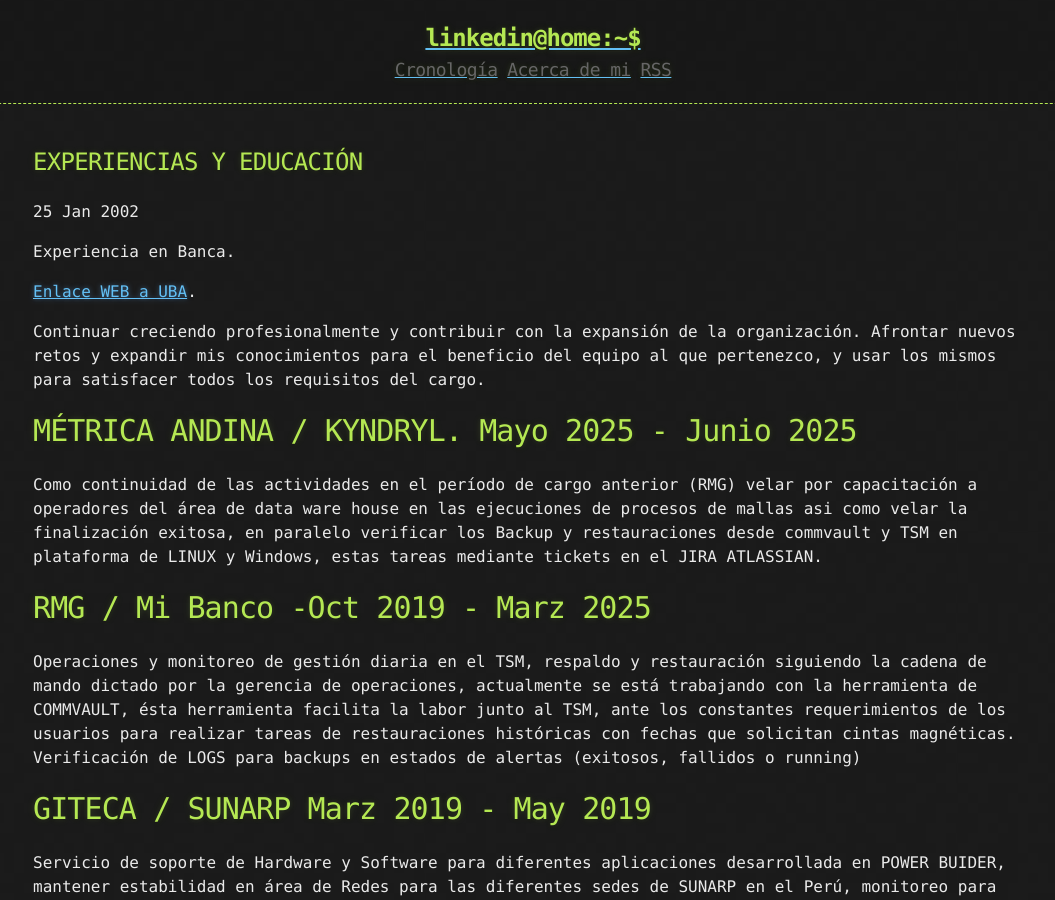
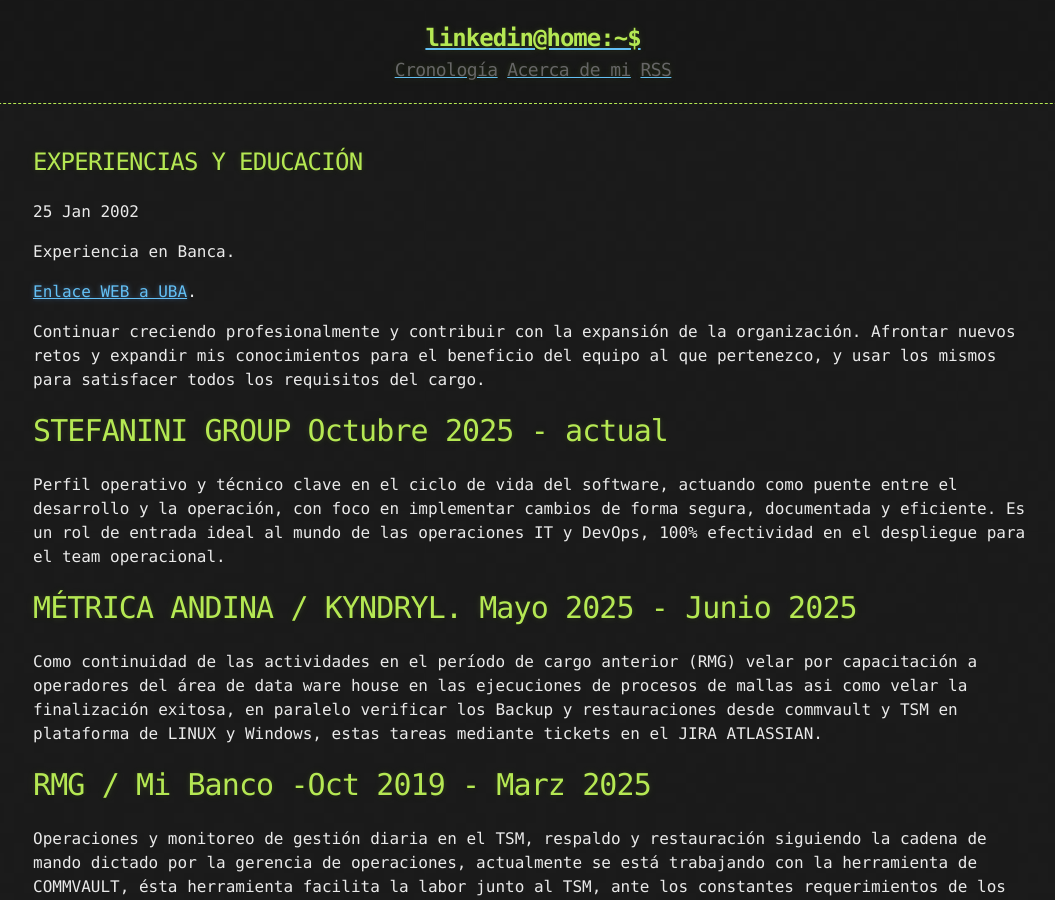
Before and after one commit to parramiguel/parramiguel.github.io, a Jekyll site: the page built from _posts/2002-01-25-Experiencias.md, in a window 1280 px wide and 900 px high. Shown: the whole window, without its empty margins (107-1162 px from the left). Built offline with Jekyll 4.4.1, drawn with Linux system fonts in a browser that asks for light colours.

Commit message:
Oct - actual

```diff
--- a/_posts/2002-01-25-Experiencias.md
+++ b/_posts/2002-01-25-Experiencias.md
@@ -8,6 +8,10 @@ Experiencia en Banca.
 [Enlace WEB a UBA](http://bit.ly/2lJMsgO).
 
 Continuar creciendo profesionalmente y contribuir con la expansión de la organización. Afrontar nuevos retos y expandir mis conocimientos para el beneficio del equipo al que pertenezco, y usar los mismos para satisfacer todos los requisitos del cargo.
+
+# [](#header-1) STEFANINI GROUP Octubre 2025 - actual
+
+Perfil operativo y técnico clave en el ciclo de vida del software, actuando como puente entre el desarrollo y la operación, con foco en implementar cambios de forma segura, documentada y eficiente. Es un rol de entrada ideal al mundo de las operaciones IT y DevOps, 100% efectividad en el despliegue para el team operacional.
 
 # [](#header-1) MÉTRICA ANDINA / KYNDRYL. Mayo 2025 - Junio 2025
 
```
